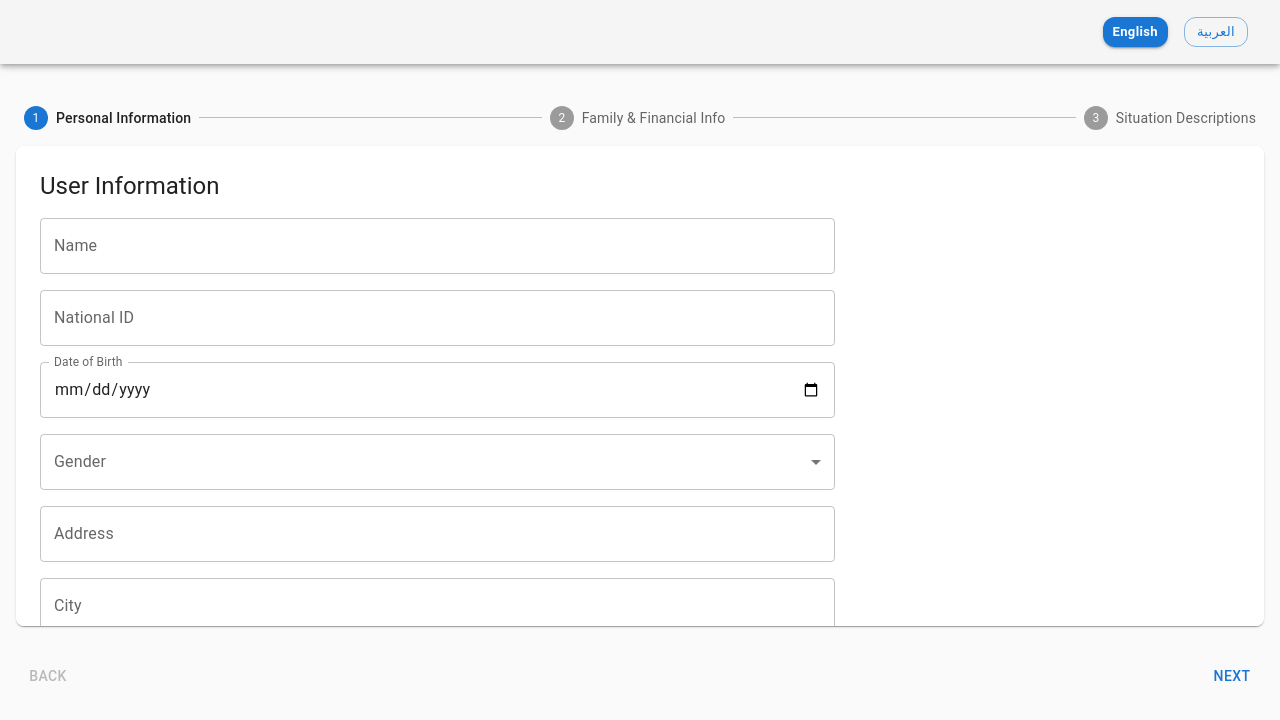
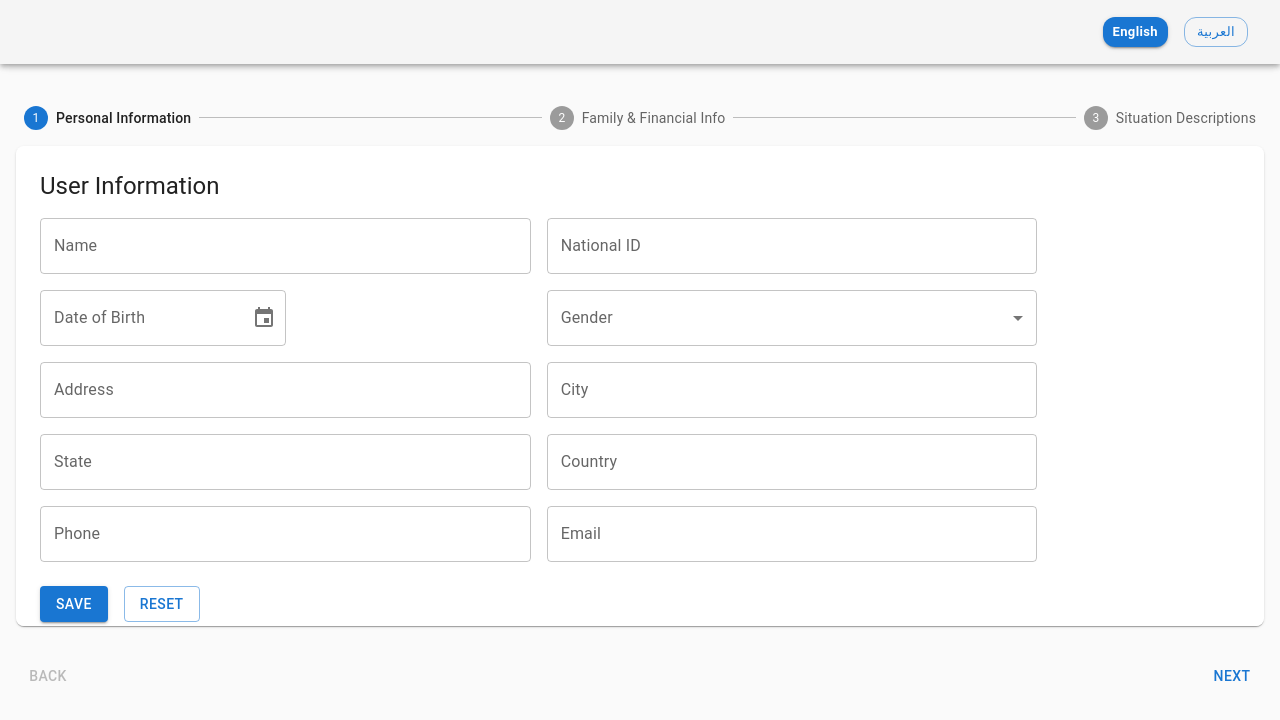
Before and after one commit to arvindtheace/social-support-portal, a React (Vite) app: page / in a window 1280 px wide. Shown: the top 720 px of the page. Built offline with nearby package versions, Linux system fonts and the light colour scheme.

Commit message:
added simple input components

```diff
--- a/package.json
+++ b/package.json
@@ -13,9 +13,11 @@
     "@emotion/react": "^11.14.0",
     "@emotion/styled": "^11.14.1",
     "@mui/material": "^7.3.4",
+    "@mui/x-date-pickers": "^8.14.0",
     "@reduxjs/toolkit": "^2.9.0",
     "axios": "^1.12.2",
     "cors": "^2.8.5",
+    "dayjs": "^1.11.18",
     "dotenv": "^17.2.3",
     "express": "^5.1.0",
     "i18next": "^25.6.0",
--- a/src/components/Step1Form.jsx
+++ b/src/components/Step1Form.jsx
@@ -1,59 +1,72 @@
-// src/components/UserForm.jsx
-import { useForm, Controller } from 'react-hook-form';
-import { useDispatch, useSelector } from 'react-redux';
-import { saveUserData } from '../store/userSlice';
-import Box from '@mui/material/Box';
-import Button from '@mui/material/Button';
-import Grid from '@mui/material/Grid';
-import TextField from '@mui/material/TextField';
-import MenuItem from '@mui/material/MenuItem';
-import Typography from '@mui/material/Typography';
+import { useForm } from "react-hook-form";
+import { useDispatch, useSelector } from "react-redux";
+import { saveUserData } from "../store/userSlice";
+import Box from "@mui/material/Box";
+import Button from "@mui/material/Button";
+import Grid from "@mui/material/Grid";
+import Typography from "@mui/material/Typography";
+import TextInput from "./inputs/TextInput";
+import SelectInput from "./inputs/SelectInput";
+import DateInput from "./inputs/DateInput";
 
-const genders = ['Male', 'Female', 'Other'];
+const genders = ["Male", "Female", "Other"];
 
 const fields = [
-    { name: 'name', label: 'Name', required: true },
-    { name: 'nationalId', label: 'National ID', required: true },
-    { name: 'dob', label: 'Date of Birth', type: 'date', required: true },
-    { name: 'gender', label: 'Gender', type: 'select', required: true },
-    { name: 'address', label: 'Address' },
-    { name: 'city', label: 'City' },
-    { name: 'state', label: 'State' },
-    { name: 'country', label: 'Country' },
-    { name: 'phone', label: 'Phone', required: true, pattern: /^[0-9]{10}$/, message: 'Phone must be 10 digits' },
-    { name: 'email', label: 'Email', required: true, pattern: /^\S+@\S+\.\S+$/, message: 'Enter a valid email' },
+    { name: "name", label: "Name", required: true },
+    { name: "nationalId", label: "National ID", required: true },
+    { name: "dob", label: "Date of Birth", type: "date", required: true },
+    { name: "gender", label: "Gender", type: "select", required: true },
+    { name: "address", label: "Address" },
+    { name: "city", label: "City" },
+    { name: "state", label: "State" },
+    { name: "country", label: "Country" },
+    {
+        name: "phone",
+        label: "Phone",
+        required: true,
+        pattern: /^[0-9]{10}$/,
+        message: "Phone must be 10 digits",
+    },
+    {
+        name: "email",
+        label: "Email",
+        required: true,
+        pattern: /^\S+@\S+\.\S+$/,
+        message: "Enter a valid email",
+    },
 ];
 
-const Step1Form = () => {
+const UserForm = () => {
     const dispatch = useDispatch();
     const defaultValues = useSelector((state) => state.user);
 
-    const { handleSubmit, control, reset, formState: { errors } } = useForm({
+    const {
+        handleSubmit,
+        control,
+        reset,
+        formState: { errors },
+    } = useForm({
         defaultValues,
-        mode: 'onTouched',
-        reValidateMode: 'onChange',
+        mode: "onTouched",
     });
 
     const onSubmit = (data) => {
         dispatch(saveUserData(data));
-        console.log('Saved:', data);
+        console.log("Saved:", data);
     };
-
-    console.log('errors', errors);
 
     return (
         <Box
             component="form"
             onSubmit={handleSubmit(onSubmit)}
-            //   sx={{ maxWidth: 600, mx: 'auto', p: 3 }}
             sx={{
-                maxWidth: '100%',
-                mx: 'auto',
+                maxWidth: "100%",
+                mx: "auto",
                 my: 2,
                 p: 3,
-                maxHeight: '60vh',        // limit form height
-                overflowY: 'auto',        // enable scrolling
-                bgcolor: 'background.paper',
+                maxHeight: "60vh",
+                overflowY: "auto",
+                bgcolor: "background.paper",
                 borderRadius: 2,
                 boxShadow: 1,
             }}
@@ -64,46 +77,45 @@ const Step1Form = () => {
 
             <Grid container spacing={2}>
                 {fields.map((field) => {
-                    const validationRules = {
+                    const rules = {
                         required: field.required ? `${field.label} is required` : false,
                         pattern: field.pattern
                             ? { value: field.pattern, message: field.message }
                             : undefined,
                     };
+
+                    if (field.type === "select")
+                        return (
+                            <Grid  size={{ xs: 12, md: 5 }} key={field.name}>
+                                <SelectInput
+                                    {...field}
+                                    control={control}
+                                    rules={rules}
+                                    errors={errors}
+                                    options={genders}
+                                />
+                            </Grid>
+                        );
+
+                    if (field.type === "date")
+                        return (
+                            <Grid  size={{ xs: 12, md: 5 }} key={field.name}>
+                                <DateInput
+                                    {...field}
+                                    control={control}
+                                    rules={rules}
+                                    errors={errors}
+                                />
+                            </Grid>
+                        );
+
                     return (
-                        <Grid size={8} key={field.name}>
-                            <Controller
-                                name={field.name}
+                        <Grid  size={{ xs: 12, md: 5 }} key={field.name}>
+                            <TextInput
+                                {...field}
                                 control={control}
-                                rules={validationRules}
-                                render={({ field: ctrl }) =>
-                                    field.type === 'select' ? (
-                                        <TextField
-                                            {...ctrl}
-                                            select
-                                            fullWidth
-                                            label={field.label}
-                                            error={!!errors[field.name]}
-                                            helperText={errors[field.name]?.message}
-                                        >
-                                            {genders.map((option) => (
-                                                <MenuItem key={option} value={option}>
-                                                    {option}
-                                                </MenuItem>
-                                            ))}
-                                        </TextField>
-                                    ) : (
-                                        <TextField
-                                            {...ctrl}
-                                            fullWidth
-                                            label={field.label}
-                                            type={field.type || 'text'}
-                                            error={!!errors[field.name]}
-                                            helperText={errors[field.name]?.message}
-                                            InputLabelProps={field.type === 'date' ? { shrink: true } : undefined}
-                                        />
-                                    )
-                                }
+                                rules={rules}
+                                errors={errors}
                             />
                         </Grid>
                     );
@@ -114,16 +126,12 @@ const Step1Form = () => {
                 <Button type="submit" variant="contained">
                     Save
                 </Button>
-                <Button
-                    type="button"
-                    variant="outlined"
-                    onClick={() => reset(defaultValues)}
-                >
+                <Button type="button" variant="outlined" onClick={() => reset(defaultValues)}>
                     Reset
                 </Button>
             </Box>
         </Box>
     );
-}
+};
 
-export default Step1Form;
+export default UserForm;
--- a/src/components/Step2Form.jsx
+++ b/src/components/Step2Form.jsx
@@ -1,38 +1,73 @@
-import { useForm, Controller } from 'react-hook-form';
-import { useDispatch, useSelector } from 'react-redux';
-import { saveUserData } from '../store/userSlice';
-import Box from '@mui/material/Box';
-import Button from '@mui/material/Button';
-import Grid from '@mui/material/Grid';
-import TextField from '@mui/material/TextField';
-import MenuItem from '@mui/material/MenuItem';
-import Typography from '@mui/material/Typography';
+import { useForm } from "react-hook-form";
+import { useDispatch, useSelector } from "react-redux";
+import { saveUserData } from "../store/userSlice";
+import Box from "@mui/material/Box";
+import Button from "@mui/material/Button";
+import Grid from "@mui/material/Grid";
+import Typography from "@mui/material/Typography";
+import TextInput from "./inputs/TextInput";
+import SelectInput from "./inputs/SelectInput";
 
-const maritalStatuses = ['Single', 'Married', 'Divorced', 'Widowed'];
-const employmentStatuses = ['Employed', 'Unemployed', 'Self-Employed', 'Student'];
-const housingStatuses = ['Owned', 'Rented', 'Living with Family', 'Other'];
+const maritalStatuses = ["Single", "Married", "Divorced", "Widowed"];
+const employmentStatuses = ["Employed", "Unemployed", "Self-Employed", "Student"];
+const housingStatuses = ["Owned", "Rented", "Living with Family", "Other"];
 
 const fields = [
-    { name: 'maritalStatus', label: 'Marital Status', type: 'select', options: maritalStatuses, required: true },
-    { name: 'dependents', label: 'Dependents', required: true, pattern: /^[0-9]+$/, message: 'Must be a number' },
-    { name: 'employmentStatus', label: 'Employment Status', type: 'select', options: employmentStatuses, required: true },
-    { name: 'monthlyIncome', label: 'Monthly Income', required: true, pattern: /^[0-9]+$/, message: 'Enter a valid amount' },
-    { name: 'housingStatus', label: 'Housing Status', type: 'select', options: housingStatuses, required: true },
+    {
+        name: "maritalStatus",
+        label: "Marital Status",
+        type: "select",
+        options: maritalStatuses,
+        required: true,
+    },
+    {
+        name: "dependents",
+        label: "Dependents",
+        required: true,
+        pattern: /^[0-9]+$/,
+        message: "Must be a number",
+    },
+    {
+        name: "employmentStatus",
+        label: "Employment Status",
+        type: "select",
+        options: employmentStatuses,
+        required: true,
+    },
+    {
+        name: "monthlyIncome",
+        label: "Monthly Income",
+        required: true,
+        pattern: /^[0-9]+$/,
+        message: "Enter a valid amount",
+    },
+    {
+        name: "housingStatus",
+        label: "Housing Status",
+        type: "select",
+        options: housingStatuses,
+        required: true,
+    },
 ];
 
 const Step2Form = () => {
     const dispatch = useDispatch();
     const defaultValues = useSelector((state) => state.user);
 
-    const { handleSubmit, control, reset, formState: { errors } } = useForm({
+    const {
+        handleSubmit,
+        control,
+        reset,
+        formState: { errors },
+    } = useForm({
         defaultValues,
-        mode: 'onTouched',
-        reValidateMode: 'onChange',
+        mode: "onTouched",
+        reValidateMode: "onChange",
     });
 
     const onSubmit = (data) => {
         dispatch(saveUserData(data));
-        console.log('Saved:', data);
+        console.log("Saved:", data);
     };
 
     return (
@@ -40,13 +75,13 @@ const Step2Form = () => {
             component="form"
             onSubmit={handleSubmit(onSubmit)}
             sx={{
-                maxWidth: '100%',
-                mx: 'auto',
+                maxWidth: "100%",
+                mx: "auto",
                 my: 2,
                 p: 3,
-                maxHeight: '60vh',
-                overflowY: 'auto',
-                bgcolor: 'background.paper',
+                maxHeight: "60vh",
+                overflowY: "auto",
+                bgcolor: "background.paper",
                 borderRadius: 2,
                 boxShadow: 1,
             }}
@@ -57,46 +92,33 @@ const Step2Form = () => {
 
             <Grid container spacing={2}>
                 {fields.map((field) => {
-                    const validationRules = {
+                    const rules = {
                         required: field.required ? `${field.label} is required` : false,
                         pattern: field.pattern
                             ? { value: field.pattern, message: field.message }
                             : undefined,
                     };
 
+                    if (field.type === "select") {
+                        return (
+                            <Grid  size={{ xs: 12, md: 5 }} key={field.name}>
+                                <SelectInput
+                                    {...field}
+                                    control={control}
+                                    rules={rules}
+                                    errors={errors}
+                                />
+                            </Grid>
+                        );
+                    }
+
                     return (
-                        <Grid key={field.name} size={8}>
-                            <Controller
-                                name={field.name}
+                        <Grid  size={{ xs: 12, md: 5 }} key={field.name}>
+                            <TextInput
+                                {...field}
                                 control={control}
-                                rules={validationRules}
-                                render={({ field: ctrl }) =>
-                                    field.type === 'select' ? (
-                                        <TextField
-                                            {...ctrl}
-                                            select
-                                            fullWidth
-                                            label={field.label}
-                                            error={!!errors[field.name]}
-                                            helperText={errors[field.name]?.message}
-                                        >
-                                            {field.options.map((option) => (
-                                                <MenuItem key={option} value={option}>
-                                                    {option}
-                                                </MenuItem>
-                                            ))}
-                                        </TextField>
-                                    ) : (
-                                        <TextField
-                                            {...ctrl}
-                                            fullWidth
-                                            label={field.label}
-                                            type={field.type || 'text'}
-                                            error={!!errors[field.name]}
-                                            helperText={errors[field.name]?.message}
-                                        />
-                                    )
-                                }
+                                rules={rules}
+                                errors={errors}
                             />
                         </Grid>
                     );
--- a/src/components/Step3Form.jsx
+++ b/src/components/Step3Form.jsx
@@ -5,7 +5,6 @@ import Button from '@mui/material/Button';
 import Typography from '@mui/material/Typography';
 import Stack from '@mui/material/Stack';
 import CircularProgress from '@mui/material/CircularProgress';
-import OpenAI from 'openai';
 
 const Step3Form = () => {
     const [form, setForm] = useState({
--- /dev/null
+++ b/src/components/inputs/DateInput.jsx
@@ -0,0 +1,33 @@
+import { Controller } from "react-hook-form";
+import { LocalizationProvider } from "@mui/x-date-pickers/LocalizationProvider";
+import { DatePicker } from "@mui/x-date-pickers/DatePicker";
+import { AdapterDayjs } from "@mui/x-date-pickers/AdapterDayjs";
+import TextField from "@mui/material/TextField";
+import dayjs from "dayjs";
+
+const DateInput = ({ name, control, label, rules, errors }) => (
+  <LocalizationProvider dateAdapter={AdapterDayjs}>
+    <Controller
+      name={name}
+      control={control}
+      rules={rules}
+      render={({ field }) => (
+        <DatePicker
+          label={label}
+          value={field.value ? dayjs(field.value) : null}
+          onChange={(date) => field.onChange(date ? date.toISOString() : "")}
+          renderInput={(params) => (
+            <TextField
+              {...params}
+              fullWidth
+              error={!!errors[name]}
+              helperText={errors[name]?.message}
+            />
+          )}
+        />
+      )}
+    />
+  </LocalizationProvider>
+);
+
+export default DateInput;
--- /dev/null
+++ b/src/components/inputs/SelectInput.jsx
@@ -0,0 +1,29 @@
+import { Controller } from "react-hook-form";
+import TextField from "@mui/material/TextField";
+import MenuItem from "@mui/material/MenuItem";
+
+const SelectInput = ({ name, control, label, options, rules, errors }) => (
+  <Controller
+    name={name}
+    control={control}
+    rules={rules}
+    render={({ field }) => (
+      <TextField
+        {...field}
+        select
+        fullWidth
+        label={label}
+        error={!!errors[name]}
+        helperText={errors[name]?.message}
+      >
+        {options.map((option) => (
+          <MenuItem key={option} value={option}>
+            {option}
+          </MenuItem>
+        ))}
+      </TextField>
+    )}
+  />
+);
+
+export default SelectInput;
--- /dev/null
+++ b/src/components/inputs/TextInput.jsx
@@ -0,0 +1,22 @@
+import { Controller } from "react-hook-form";
+import TextField from "@mui/material/TextField";
+
+const TextInput = ({ name, control, label, rules, type = "text", errors }) => (
+  <Controller
+    name={name}
+    control={control}
+    rules={rules}
+    render={({ field }) => (
+      <TextField
+        {...field}
+        fullWidth
+        label={label}
+        type={type}
+        error={!!errors[name]}
+        helperText={errors[name]?.message}
+      />
+    )}
+  />
+);
+
+export default TextInput;
```
Also changed, not shown: 1 other file (tests, documents, lock files or other folders).
